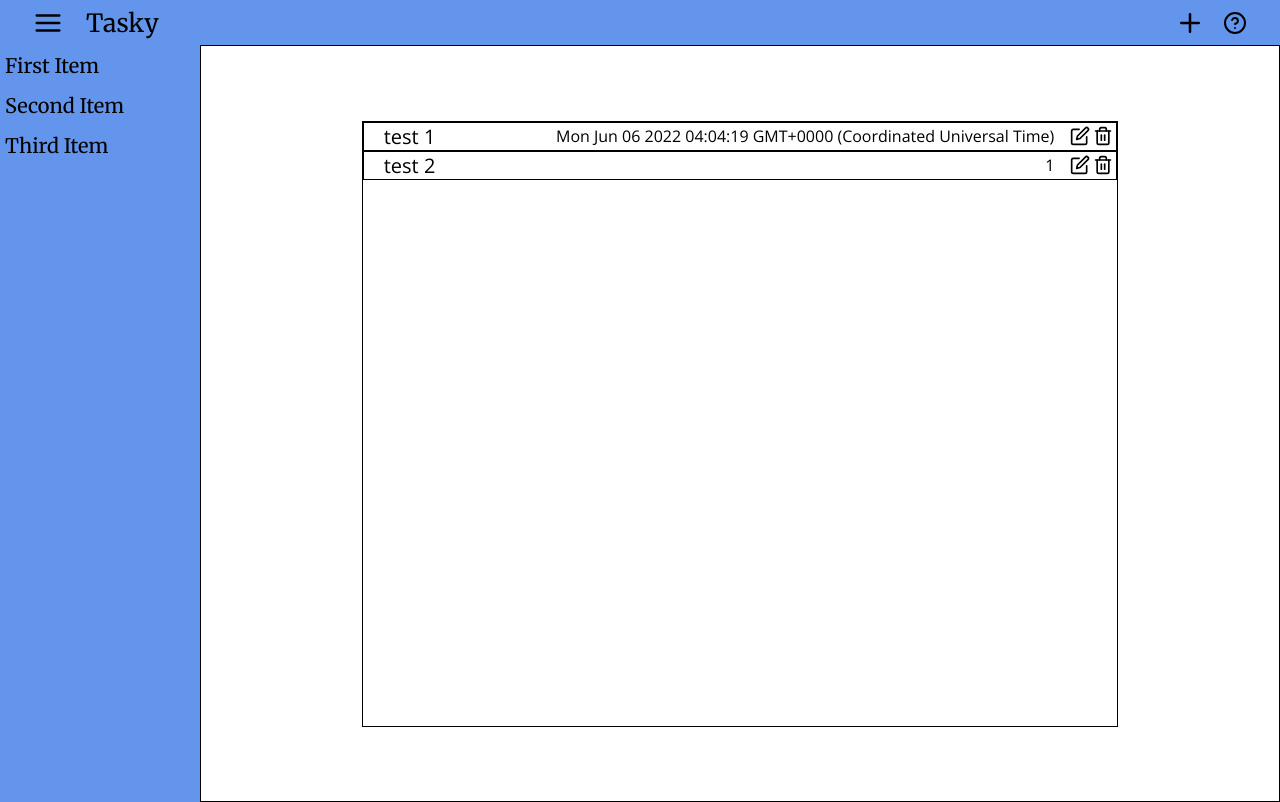
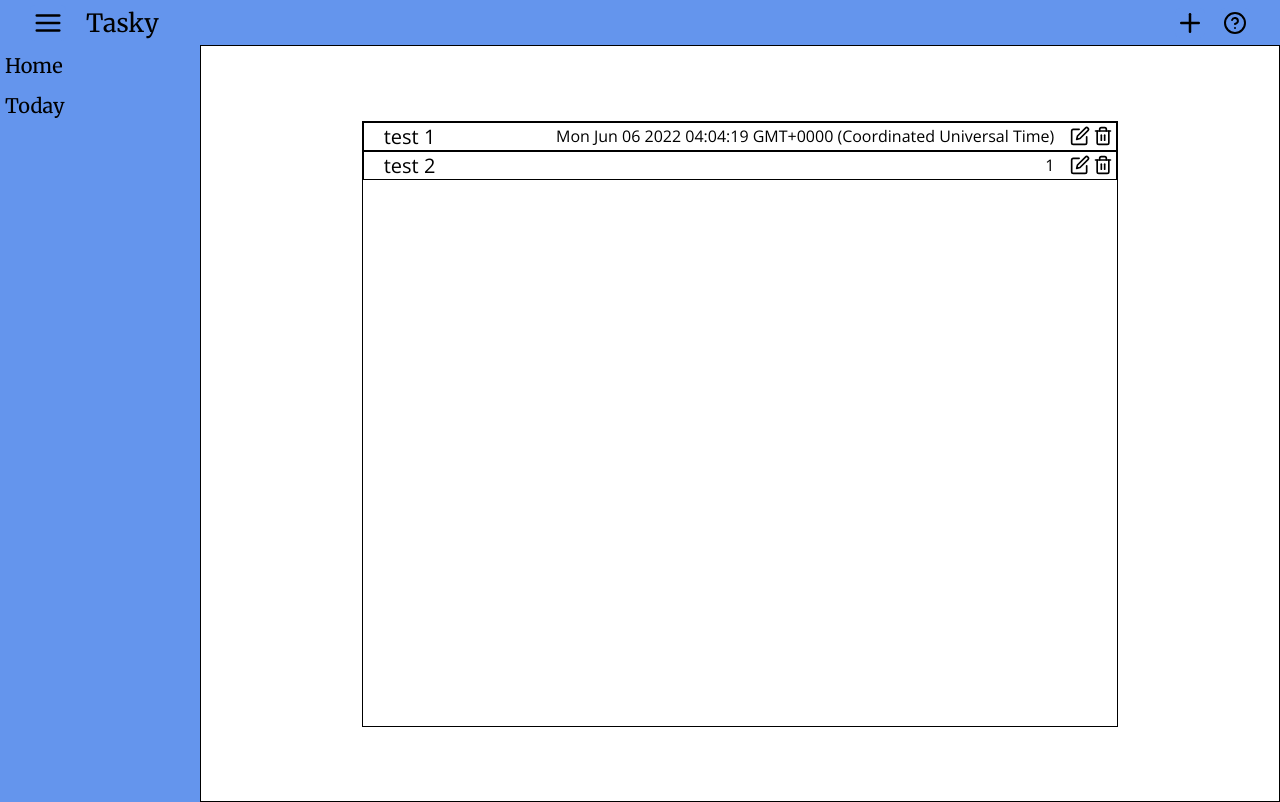
Before and after one commit to EricTGoto/Tasky, a React (Create React App) app: page / in a window 1280 px wide. Built offline with nearby package versions, Linux system fonts and the light colour scheme.

Commit message:
sidebar and group options in form use state to render

```diff
--- a/src/App.js
+++ b/src/App.js
@@ -13,6 +13,9 @@ function App() {
     taskForm: false,
   });
 
+  // eslint-disable-next-line no-unused-vars
+  const [taskGroups, setTaskGroups] = React.useState(['Home', 'Today']);
+
   function deleteTask(event) {
     setTask((prevTask) => prevTask.filter(
       (individualTask) => individualTask.taskID !== event.target.id,
@@ -21,8 +24,13 @@ function App() {
 
   return (
     <div className="app">
-      <TaskForm setShowMenus={setShowMenus} setTask={setTask} show={showMenus.taskForm} />
-      <Sidebar show={showMenus.sidebar} />
+      <TaskForm
+        setShowMenus={setShowMenus}
+        setTask={setTask}
+        show={showMenus.taskForm}
+        taskGroups={taskGroups}
+      />
+      <Sidebar show={showMenus.sidebar} taskGroups={taskGroups} />
       <div className="main-elements">
         <Header setShowMenus={setShowMenus} />
         <Tasks tasks={task} deleteFunction={deleteTask} sidebarShowing={showMenus.sidebar} />
--- a/src/components/Sidebar.js
+++ b/src/components/Sidebar.js
@@ -1,11 +1,14 @@
 import React from 'react';
 
-function Sidebar({ show }) {
+function Sidebar({ show, taskGroups }) {
+  const taskGroupElements = taskGroups.map((taskGroup) => {
+    return (
+      <div className="sidebar-item">{taskGroup}</div>
+    );
+  });
   return (
     <div className={show ? 'sidebar show' : 'sidebar hide'}>
-      <div className="sidebar-item">First Item</div>
-      <div className="sidebar-item">Second Item</div>
-      <div className="sidebar-item">Third Item</div>
+      {taskGroupElements}
     </div>
   );
 }
--- a/src/components/TaskForm.js
+++ b/src/components/TaskForm.js
@@ -3,12 +3,16 @@ import React from 'react';
 import uniqid from 'uniqid';
 import check from '../images/check.svg';
 
-function TaskForm({ show, setTask }) {
+function TaskForm({ show, setTask, taskGroups }) {
   const [taskInput, setTaskInput] = React.useState({
     title: '',
     description: '',
     date: '',
+    taskGroup: '',
   });
+
+  // taskGroups keeps track of the task groups. by default we have home
+  // and today. Home displays all tasks and today displays tasks due today
 
   React.useEffect(() => {
     const taskContainer = document.querySelector('.task-form-container');
@@ -31,6 +35,7 @@ function TaskForm({ show, setTask }) {
       taskTitle: taskInput.title,
       taskID: uniqid(),
       date: taskInput.date,
+      category: taskInput.taskGroup,
     });
   }
 
@@ -89,11 +94,9 @@ function TaskForm({ show, setTask }) {
             <input list="form-task-groups" id="form-task-groups-choice" />
           </label>
           <datalist id="form-task-groups">
-            <option value="Chocolate">Chocolate</option>
-            <option value="Coconut">Coconut</option>
-            <option value="Mint">Mint</option>
-            <option value="Strawberry">Strawberry</option>
-            <option value="Vanilla">Vanilla</option>
+            {taskGroups.map((taskGroup) => {
+              return <option value={taskGroup}>{taskGroup}</option>;
+            })}
           </datalist>
           <input className="submit-button" type="image" src={check} alt="Submit Form" />
         </form>
```
